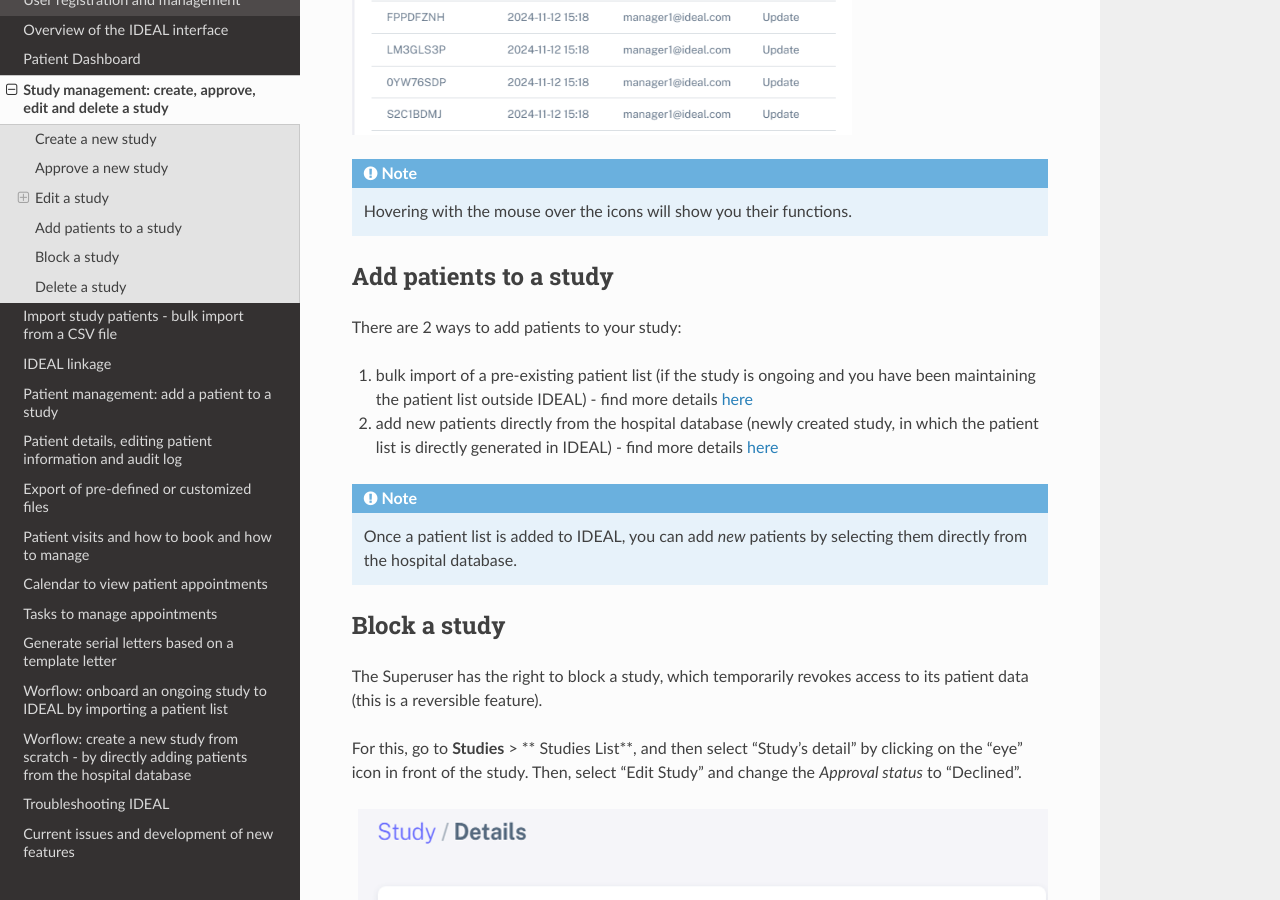
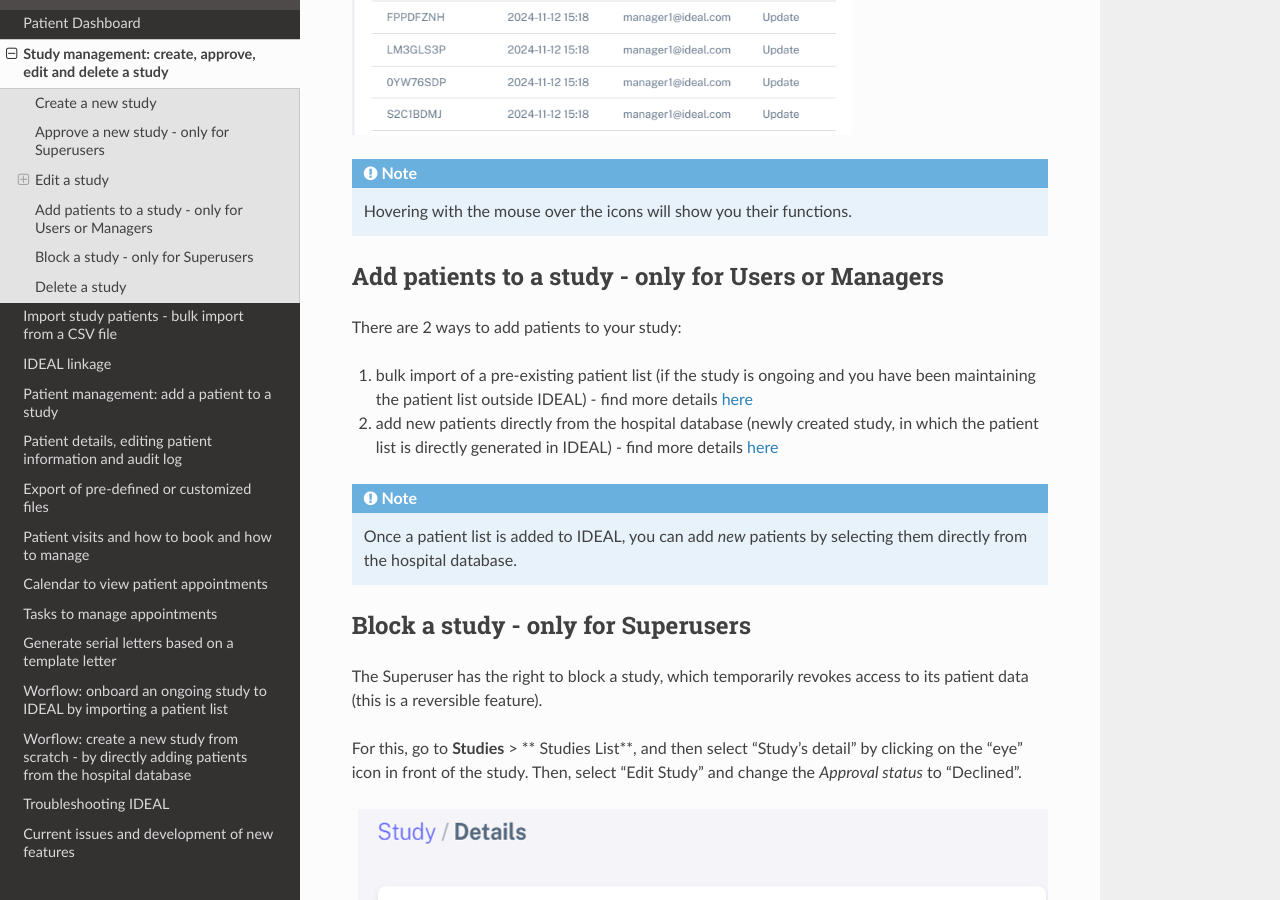
Before and after one commit to Nynuphar/IDEAL-doc, a Sphinx documentation site: the page built from docs/source/createstudy.rst, in a window 1280 px wide and 900 px high, scrolled down 3836 px. Built offline with Sphinx 7.4.7 and the Read the Docs theme 3.1.0, drawn with Linux system fonts in a browser that asks for light colours; some of the changed text lies outside the part shown.

Commit message:
Update createstudy.rst

```diff
--- a/docs/source/createstudy.rst
+++ b/docs/source/createstudy.rst
@@ -36,8 +36,8 @@
 
 The first time a study is created, it needs the approval of the superuser. This approval process by the superuser is detailed in the next section.
 
-Approve a new study
-********************
+Approve a new study - only for Superusers
+***********************************************
 
 Only the Superusers can approve a new study.
 
@@ -76,8 +76,8 @@
 
 .. note:: Hovering with the mouse over the icons will show you their functions.
 
-Add patients to a study
-*************************
+Add patients to a study - only for Users or Managers
+**********************************************************
 
 There are 2 ways to add patients to your study:
 
@@ -86,8 +86,8 @@
 
 .. note:: Once a patient list is added to IDEAL, you can add *new* patients by selecting them directly from the hospital database.
 
-Block a study
-***************
+Block a study - only for Superusers
+******************************************
 
 The Superuser has the right to block a study, which temporarily revokes access to its patient data (this is a reversible feature).
 
@@ -96,7 +96,7 @@
 .. image:: StudyDeclined.png
 
 Delete a study
-********************
+*****************
 
 An IDEAL manager can delete a study before it has been approved by a Superuser. After the study has been approved, only the Superuser has the right to delete the study.
 
```
